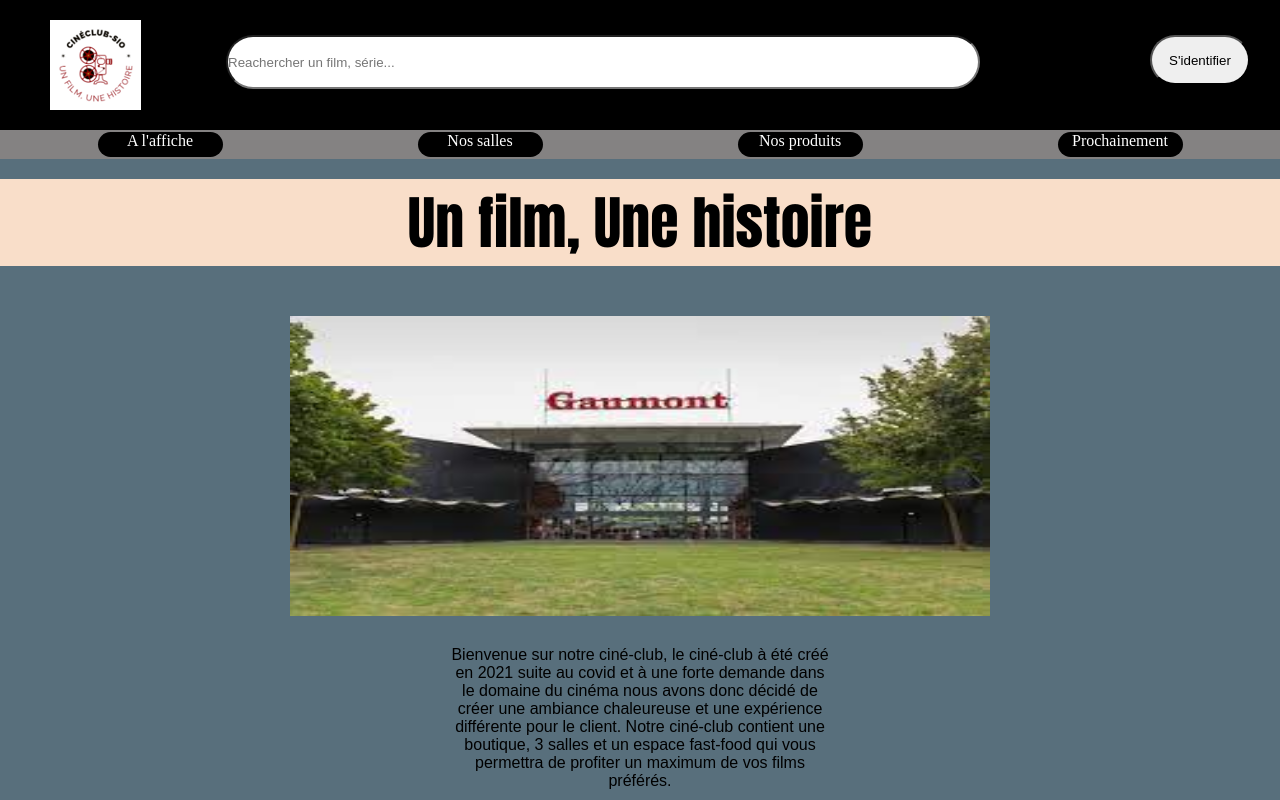
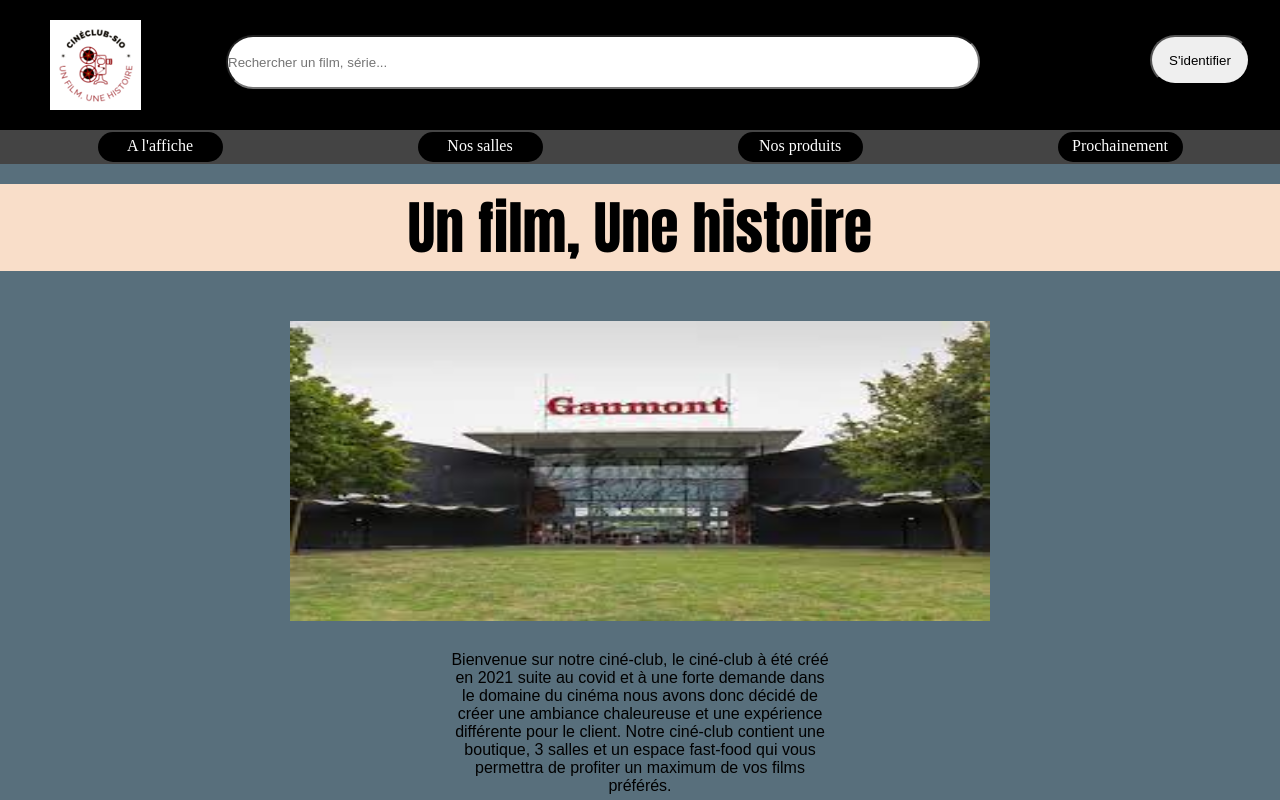
Before and after one commit to TchoupieSupreme/cineclub, a plain HTML site: page index.html in a window 1280 px wide. Drawn offline with Linux system fonts and the light colour scheme.

Commit message:
up navbar + orto correct

```diff
--- a/CSS/navbar.css
+++ b/CSS/navbar.css
@@ -34,7 +34,7 @@
 }
 
 .bottom{
-    background-color: rgb(132, 130, 130);
+    background-color: rgb(68, 68, 68);
     display: flex;
     justify-content: space-around;
 }
@@ -49,4 +49,5 @@
     height: 25px;
     text-align: center;
     text-decoration: solid;
+    padding-top: 5px;
 }
--- a/index.html
+++ b/index.html
@@ -11,7 +11,7 @@
     <header>
         <div class="top">
             <img src="Images/cineclub.png" class="logo">
-            <input type="text" placeholder="Reachercher un film, série..." class="searchbar">
+            <input type="text" placeholder="Rechercher un film, série..." class="searchbar">
             <i class='fa-solid fa-magnifying-glass'></i>
             <input type="button" class="idd" value="S'identifier">
         </div>
```
Also changed, not shown: Salle.html (+1 -1 lines), produits.html (+1 -1 lines).
